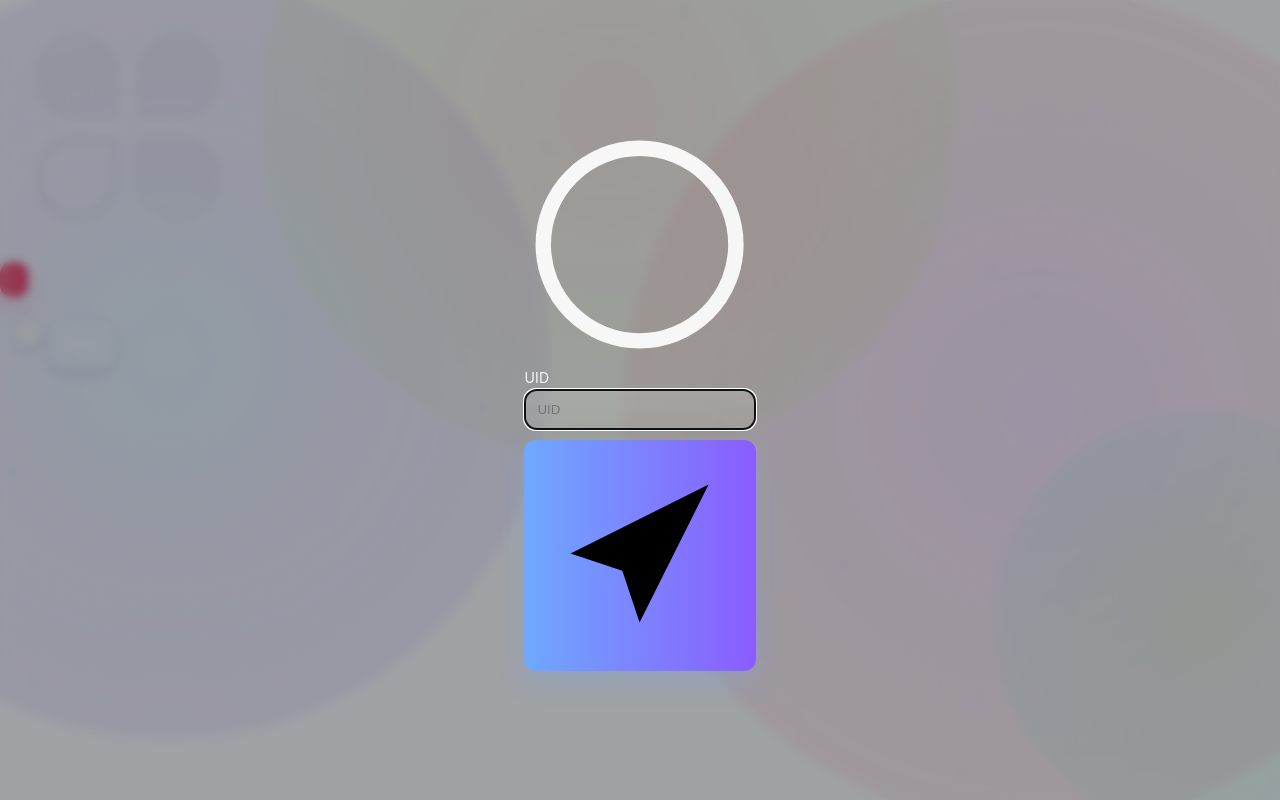
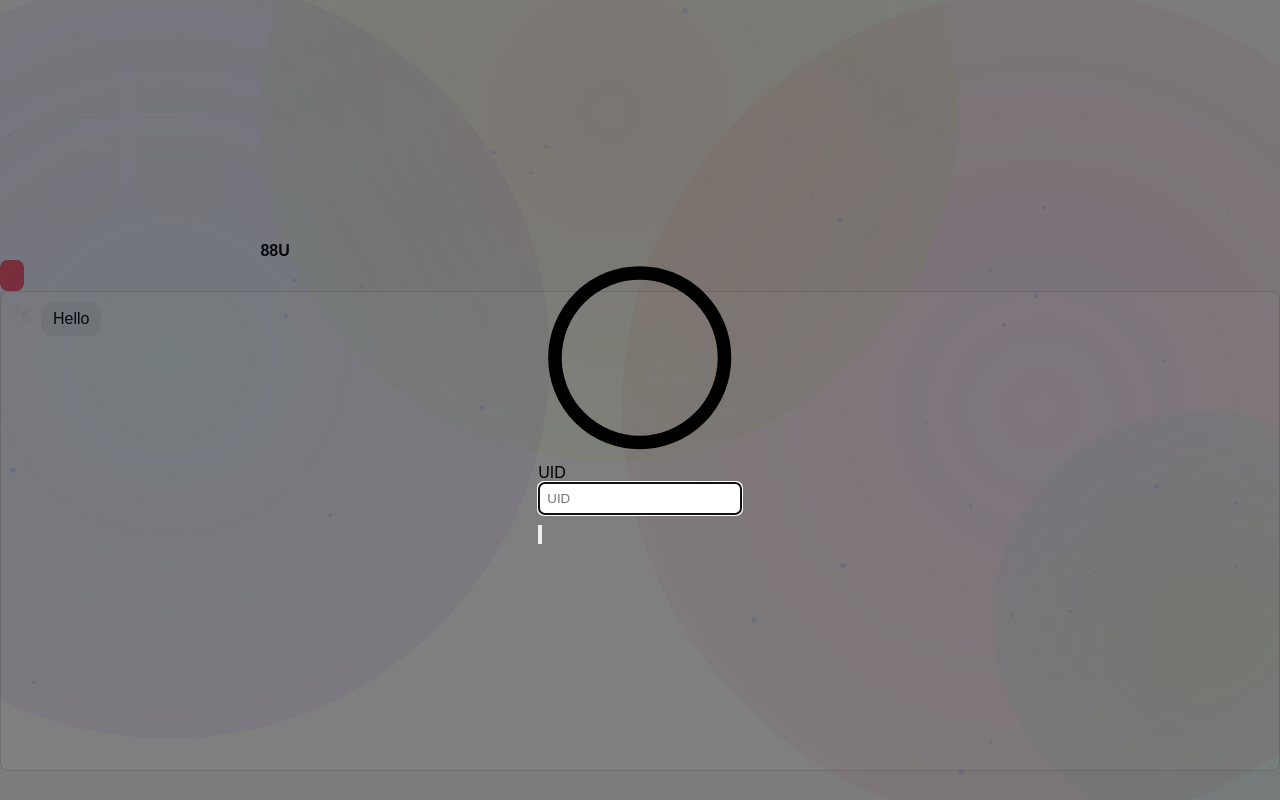
Before and after one commit to lamirk270/global-support, a website: page public/index.html in a window 1280 px wide. Drawn offline with Linux system fonts and the light colour scheme.

Commit message:
Update styles.css

```diff
--- a/public/styles.css
+++ b/public/styles.css
@@ -1,247 +1,129 @@
-/* =========================================
-   Global Design System — Premium Look
-   ========================================= */
-:root{
-  --brand-start: #6ea9ff;
-  --brand-end:   #8b5cff;
-  --ink-1: rgba(255,255,255,0.92);
-  --ink-2: rgba(255,255,255,0.78);
-  --ink-3: rgba(255,255,255,0.55);
-  --line-1: rgba(255,255,255,0.18);
-  --line-2: rgba(255,255,255,0.10);
-  --glass-1: rgba(255,255,255,0.12);
-  --glass-2: rgba(255,255,255,0.06);
-  --shadow-1: 0 10px 30px rgba(10,20,60,0.25);
-  --shadow-2: 0 6px 18px rgba(10,20,60,0.20);
-  --shadow-soft: 0 4px 14px rgba(20,30,70,0.12);
-  --radius-lg: 16px;
-  --radius-md: 12px;
-  --radius-sm: 10px;
-  --blur: 10px;
-  --focus: 0 0 0 2px rgba(110,169,255,.45), 0 0 1px 1px rgba(139,92,255,.35);
+/* ===== Base reset ===== */
+*{box-sizing:border-box;margin:0;padding:0;}
+html,body{height:100%;font-family:sans-serif;background:#f9f9fb;}
+
+/* Background canvas */
+#bg{
+  position:fixed;
+  top:0;left:0;right:0;bottom:0;
+  z-index:0;
 }
 
-*{ box-sizing:border-box; }
-html, body{ height:100%; }
-body{
-  margin:0;
-  color:var(--ink-1);
-  font: 14px/1.6 ui-sans-serif, -apple-system, BlinkMacSystemFont, "Segoe UI", Roboto, "PingFang SC","Hiragino Sans GB","Microsoft YaHei", "SF Pro Text", "Helvetica Neue", Arial, "Noto Sans", "Noto Sans CJK SC","Noto Sans CJK TC", sans-serif;
-  -webkit-font-smoothing: antialiased;
-  -moz-osx-font-smoothing: grayscale;
-  letter-spacing:.2px;
+/* Container */
+.container{
+  position:relative;
+  z-index:1;
+  max-width:960px;
+  margin:0 auto;
+  padding:12px;
 }
 
-/* Smooth scrolling */
-html{ scroll-behavior:smooth; }
-@media (prefers-reduced-motion: reduce){
-  *{ animation: none !important; transition: none !important; }
-  html{ scroll-behavior:auto; }
+/* Messages list */
+#msgs{
+  height:60vh;
+  overflow:auto;
+  padding:10px;
+  background:#fff;
+  border:1px solid #ddd;
+  border-radius:8px;
+  margin-bottom:10px;
 }
 
-/* =========================================
-   Layout Containers
-   ========================================= */
-.container{
-  width:100%;
-  max-width:1100px;
-  margin:0 auto;
-  padding:12px 18px 26px;
-  position: relative;
-  z-index: 1;
+/* Message bubble */
+.msg{
+  display:flex;
+  align-items:flex-start;
+  margin-bottom:10px;
+}
+.msg.me{justify-content:flex-end;}
+.msg .avatar{
+  width:24px;
+  height:24px;
+  border-radius:50%;
+  margin-right:6px;
+}
+.msg.me .avatar{display:none;}
+.msg>div{
+  padding:8px 12px;
+  border-radius:12px;
+  background:#f1f1f1;
+  max-width:70%;
+  word-break:break-word;
+}
+.msg.me>div{
+  background:#d1e7ff;
+  color:#000;
 }
 
-/* =========================================
-   Message List
-   ========================================= */
-#msgs, .msgs{
-  position:relative;
-  height: 60vh;
-  max-height: calc(100vh - 220px);
-  min-height: 320px;
-  overflow:auto;
-  padding: 14px 8px 18px;
-  scrollbar-width: thin;
-  scrollbar-color: rgba(120,130,200,0.45) transparent;
-  z-index: 1;
+/* Composer */
+#composer{
+  display:flex;
+  gap:6px;
+  margin-top:8px;
+}
+#input{
+  flex:1;
+  padding:8px;
+  border:1px solid #ccc;
+  border-radius:8px;
+}
+#send,#btn-end{
+  padding:8px 12px;
+  border:none;
+  border-radius:8px;
+  cursor:pointer;
+}
+#send{background:#4e7dff;color:#fff;}
+#btn-end{background:#ff5a6b;color:#fff;}
+
+/* UID Modal */
+#uidModal{
+  position:fixed;
+  top:0;left:0;right:0;bottom:0;
+  background:rgba(0,0,0,0.5);
+  display:none;
+  align-items:center;
+  justify-content:center;
+  z-index:10;
+}
+#uidModal .modal-card{
+  background:#fff;
+  padding:20px;
+  border-radius:8px;
+  min-width:240px;
+}
+#uidInput{
+  width:100%;
+  padding:8px;
+  margin-bottom:10px;
+  border:1px solid #ccc;
+  border-radius:6px;
 }
 
-/* WebKit Scrollbar */
-#msgs::-webkit-scrollbar, .msgs::-webkit-scrollbar{ width:10px; }
-#msgs::-webkit-scrollbar-track, .msgs::-webkit-scrollbar-track{ background: transparent; }
-#msgs::-webkit-scrollbar-thumb, .msgs::-webkit-scrollbar-thumb{
-  background: rgba(120,130,200,0.35);
-  border-radius: 8px;
-  border: 2px solid transparent;
-  background-clip: padding-box;
+/* Toast */
+#toast{
+  position:fixed;
+  bottom:20px;left:50%;
+  transform:translateX(-50%);
+  background:#333;
+  color:#fff;
+  padding:8px 12px;
+  border-radius:6px;
+  opacity:0;
+  transition:opacity .2s;
+  z-index:20;
 }
-#msgs::-webkit-scrollbar-thumb:hover, .msgs::-webkit-scrollbar-thumb:hover{ background: rgba(120,130,200,0.55); }
-
-/* 消息条目 */
-.msg{
-  display:flex; align-items:flex-start; gap:10px;
-  margin: 10px 6px;
-  animation: bubbleIn .3s ease both;
-}
-@keyframes bubbleIn{
-  from{ opacity:0; transform: translateY(4px) scale(.98); }
-  to{ opacity:1; transform: translateY(0) scale(1); }
-}
-.msg .avatar{
-  width:26px; height:26px; border-radius: 50%;
-  box-shadow: var(--shadow-soft);
-  flex:0 0 auto;
-}
-.msg > div{
-  background: linear-gradient(180deg, var(--glass-1), var(--glass-2));
-  border: 1px solid var(--line-1);
-  border-radius: var(--radius-lg);
-  padding: 12px 14px;
-  color: var(--ink-1);
-  box-shadow: var(--shadow-soft);
-  word-break: break-word;
-  max-width: 76ch;
-}
-.msg.me{ justify-content:flex-end; }
-.msg.me > div{
-  background: linear-gradient(180deg, rgba(110,169,255,0.22), rgba(139,92,255,0.20));
-  border: 1px solid rgba(130,150,255,0.35);
-  color:#fff;
-  box-shadow: 0 8px 24px rgba(110,169,255,.18);
-}
-.msg.me .avatar{ display:none; }
-.msg img{
-  display:block; max-width: 48vw; height:auto; border-radius: 12px;
-  box-shadow: var(--shadow-2);
-}
-@media (max-width: 960px){ .msg img{ max-width: 76vw; } }
-.msg .msg-link{
-  color:var(--ink-1);
-  text-decoration:none;
-  border-bottom: 1px dashed rgba(180,190,255,.45);
-  transition: color .2s ease, border-color .2s ease, background-color .2s ease;
-}
-.msg .msg-link:hover{
-  color:#cfe0ff;
-  border-color: rgba(110,169,255,.8);
-}
+#toast.show{opacity:1;}
 
 /* Resume pill */
 .resume-pill{
-  margin: 8px auto 0;
-  display: inline-flex; align-items:center; gap:8px;
-  padding: 8px 12px;
-  color: var(--ink-1);
-  background: linear-gradient(180deg, var(--glass-1), var(--glass-2));
-  border:1px solid var(--line-1);
-  border-radius: 999px;
+  margin:8px auto;
+  padding:6px 10px;
+  background:#eee;
+  border-radius:999px;
   cursor:pointer;
-  box-shadow: var(--shadow-soft);
-  transition: transform .18s ease, background .18s ease, border-color .18s ease, box-shadow .18s ease;
+  font-size:12px;
+  display:inline-flex;
+  align-items:center;
+  gap:4px;
 }
-.resume-pill:hover{
-  transform: translateY(-1px);
-  background: linear-gradient(180deg, rgba(255,255,255,.18), rgba(255,255,255,.10));
-  border-color: rgba(255,255,255,.28);
-  box-shadow: var(--shadow-2);
-}
-.resume-pill svg{ width:14px; height:14px; fill: currentColor; opacity:.9; }
-
-/* =========================================
-   Composer
-   ========================================= */
-#composer{
-  display:flex; align-items:center; gap:10px;
-  padding: 12px;
-  border-top: 1px solid var(--line-2);
-  background: linear-gradient(180deg, rgba(0,0,0,0.08), rgba(0,0,0,0.14));
-  backdrop-filter: blur(var(--blur));
-  position: sticky;
-  bottom: 0;
-  z-index: 2;
-}
-#input{
-  flex:1 1 auto;
-  background: linear-gradient(180deg, rgba(255,255,255,.12), rgba(255,255,255,.06));
-  border:1px solid var(--line-1);
-  color: var(--ink-1);
-  padding: 12px 12px;
-  border-radius: var(--radius-md);
-  outline: none;
-}
-#input::placeholder{ color: var(--ink-3); }
-#input:focus{ box-shadow: var(--focus); border-color: rgba(110,169,255,.45); }
-#send, #btn-end{
-  appearance:none; border:none; cursor:pointer;
-  padding: 10px 14px;
-  border-radius: var(--radius-md);
-  color:#fff; font-weight:700;
-  background: linear-gradient(90deg, var(--brand-start), var(--brand-end));
-  box-shadow: 0 10px 24px rgba(110,169,255,.25);
-}
-#btn-end{
-  background: linear-gradient(90deg, #ff6a7a, #ff3d5e);
-  box-shadow: 0 10px 24px rgba(255,90,107,.25);
-}
-
-/* =========================================
-   UID Modal
-   ========================================= */
-#uidModal{
-  position: fixed; inset:0;
-  display:none;
-  align-items:center; justify-content:center;
-  background: rgba(5,8,20,.38);
-  backdrop-filter: blur(4px);
-  z-index: 30;
-}
-#uidModal .modal-card{
-  background: linear-gradient(180deg, var(--glass-1), var(--glass-2));
-  border:1px solid var(--line-1);
-  border-radius: 18px;
-  padding: 18px 18px 14px;
-  box-shadow: var(--shadow-1);
-  min-width: 280px; max-width: 360px;
-  color: var(--ink-1);
-}
-#uidInput{
-  width:100%; padding: 12px;
-  border-radius: var(--radius-md);
-  border:1px solid var(--line-1);
-  background: linear-gradient(180deg, rgba(255,255,255,.12), rgba(255,255,255,.06));
-  color:#fff;
-}
-#uidOk{
-  margin-top:10px; width:100%;
-  border:none; cursor:pointer;
-  background: linear-gradient(90deg, var(--brand-start), var(--brand-end));
-  color:#fff; font-weight:800;
-  padding:10px 12px; border-radius: var(--radius-md);
-  box-shadow: 0 10px 24px rgba(110,169,255,.25);
-}
-
-/* =========================================
-   Toast
-   ========================================= */
-#toast{
-  position: fixed; left:50%; bottom: 26px; transform: translateX(-50%);
-  display:flex; align-items:center; gap:8px;
-  padding: 10px 12px;
-  color:#fff;
-  background: linear-gradient(180deg, var(--glass-1), var(--glass-2));
-  border:1px solid var(--line-1);
-  border-radius: 12px;
-  box-shadow: var(--shadow-2);
-  opacity:0; pointer-events:none;
-  z-index: 40;
-}
-#toast.show{ opacity:1; pointer-events:auto; transition: opacity .18s ease, transform .18s ease; }
-
-/* =========================================
-   Hotfix: Background layering
-   ========================================= */
-#bg{
-  position: fixed !important;
-  inset: 0 !important;
-  z-index: 0 !important;
-}
```
